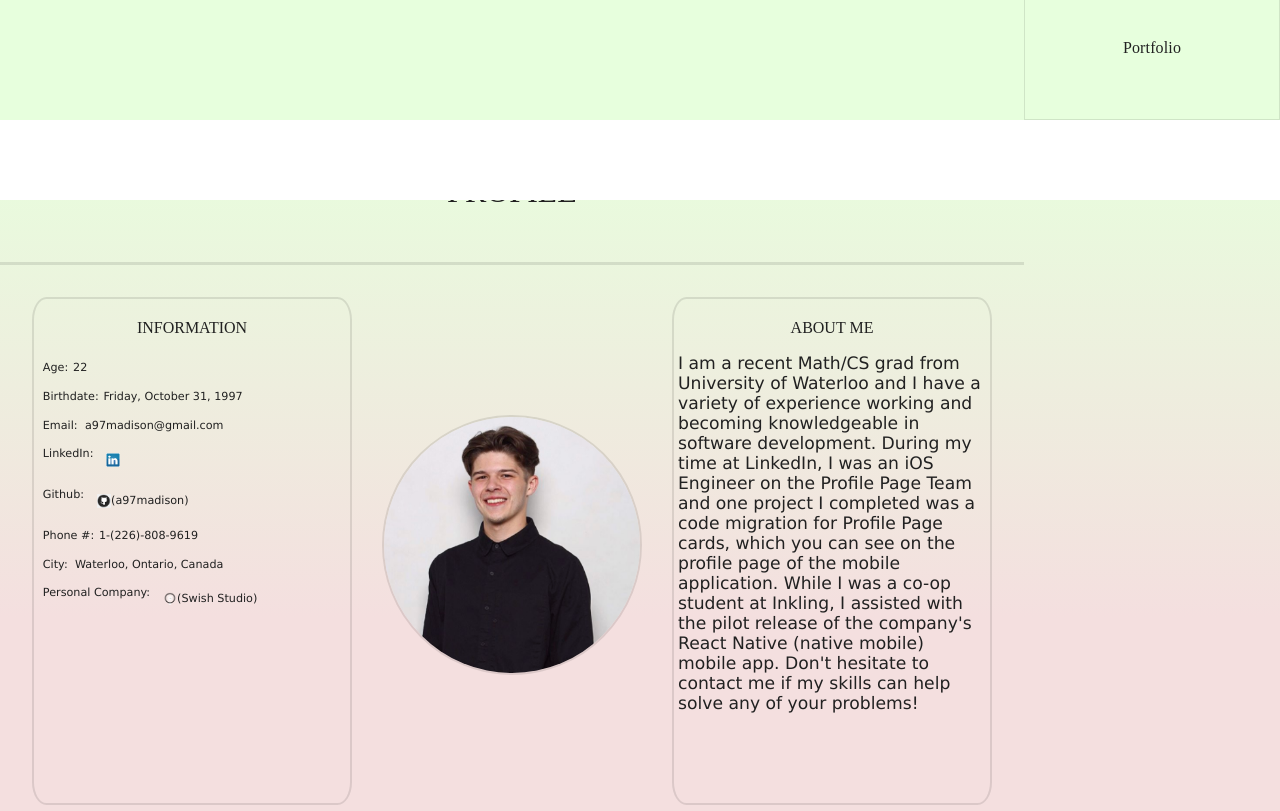
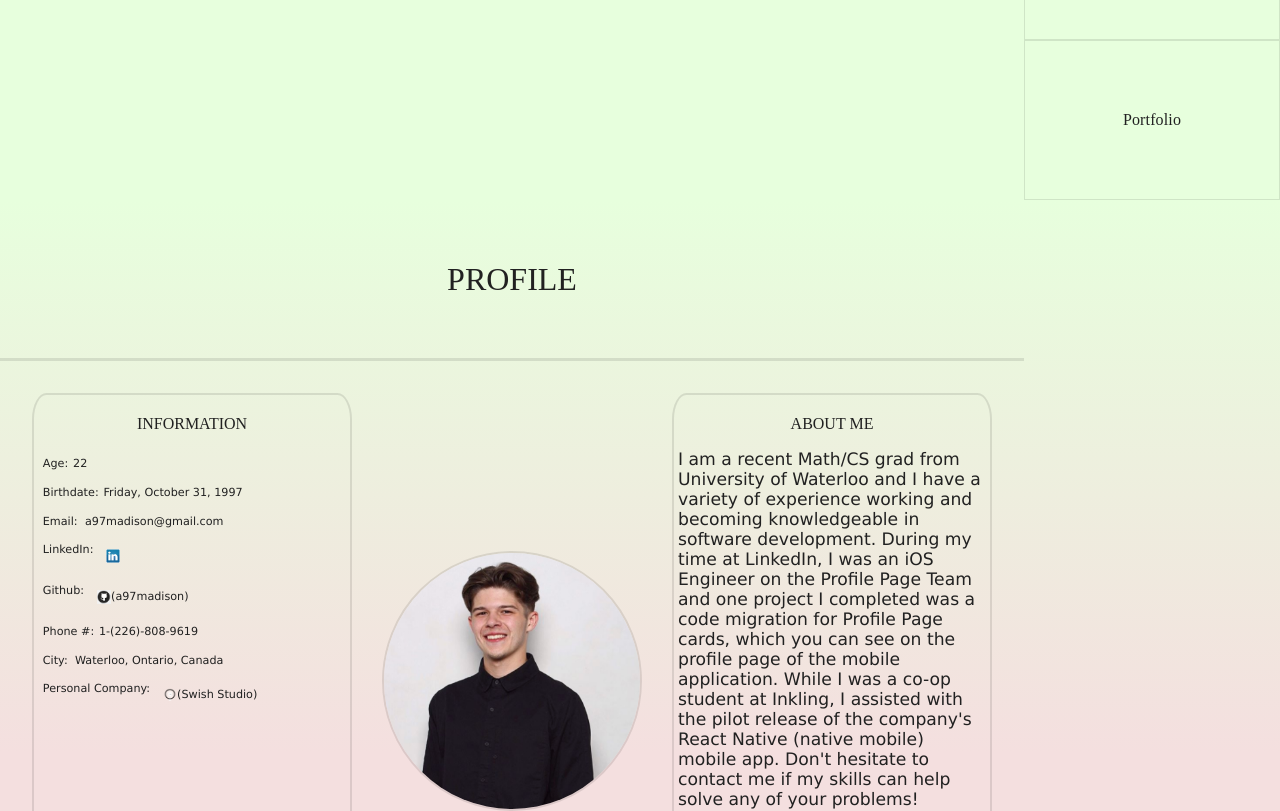
Before and after one commit to a97madison/base-personal-website-material, a React (Create React App) app: page / in a window 1280 px wide. Shown: the part 600-1411 px from the top of the page. Built offline with nearby package versions, Linux system fonts and the light colour scheme; a web font is replaced by a local one.

Commit message:
Remove Advertising
(we will re-add advertising in another commit)

```diff
--- a/src/StyleConstants.scss
+++ b/src/StyleConstants.scss
@@ -5,7 +5,7 @@ $zero: 0;
 
 $window-height: 100vh;
 $window-width: 100vw;
-$const-main-height: 90vh;
+$const-main-height: 100vh;
 $const-main-width: 80vw;
 
 // media aspect ratio
@@ -46,7 +46,7 @@ $const-portfolio-cell-padding-bottom: 5px;
 
 // dimensions
 $const-sidebar-item-height: $const-main-height / $number-of-sections;
-$const-profile-main-height: 70vh;
+$const-profile-main-height: $const-main-height - 20vh;
 $const-header-height: $const-sidebar-item-height - .2vh;
 $const-cell-image-height: 6em;
 $const-profile-section-width: 25vw;
```
